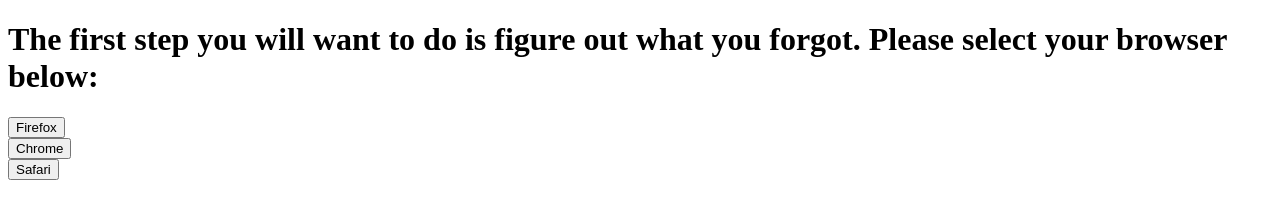
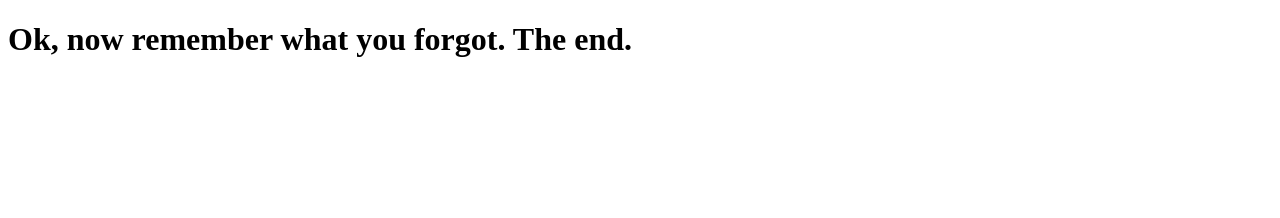
Before and after one commit to todd-lm/A-random-project-that-makes-no-sence, a plain HTML site: page select.html in a window 1280 px wide. Drawn offline with Linux system fonts and the light colour scheme.

Commit message:
Yay its done... I quit this project

```diff
--- a/select.html
+++ b/select.html
@@ -5,13 +5,7 @@
 		<title>Ok...</title>
 	</head>
 	<body>
-		<h1>The first step you will want to do is figure out what you forgot. Please select your browser below: </h1>
-
-			 <a href="firefox.html"><button class="firefox">Firefox</button></a>
-			 <br>
-			 <a href="chrome://history/"><button class="chrome">Chrome</button></a>
-			 <br>
-			 <a href="safari.html"><button class="safari">Safari</button></a>
+		<h1> Ok, now remember what you forgot. The end.
 
 	</body>
 </html>
```
